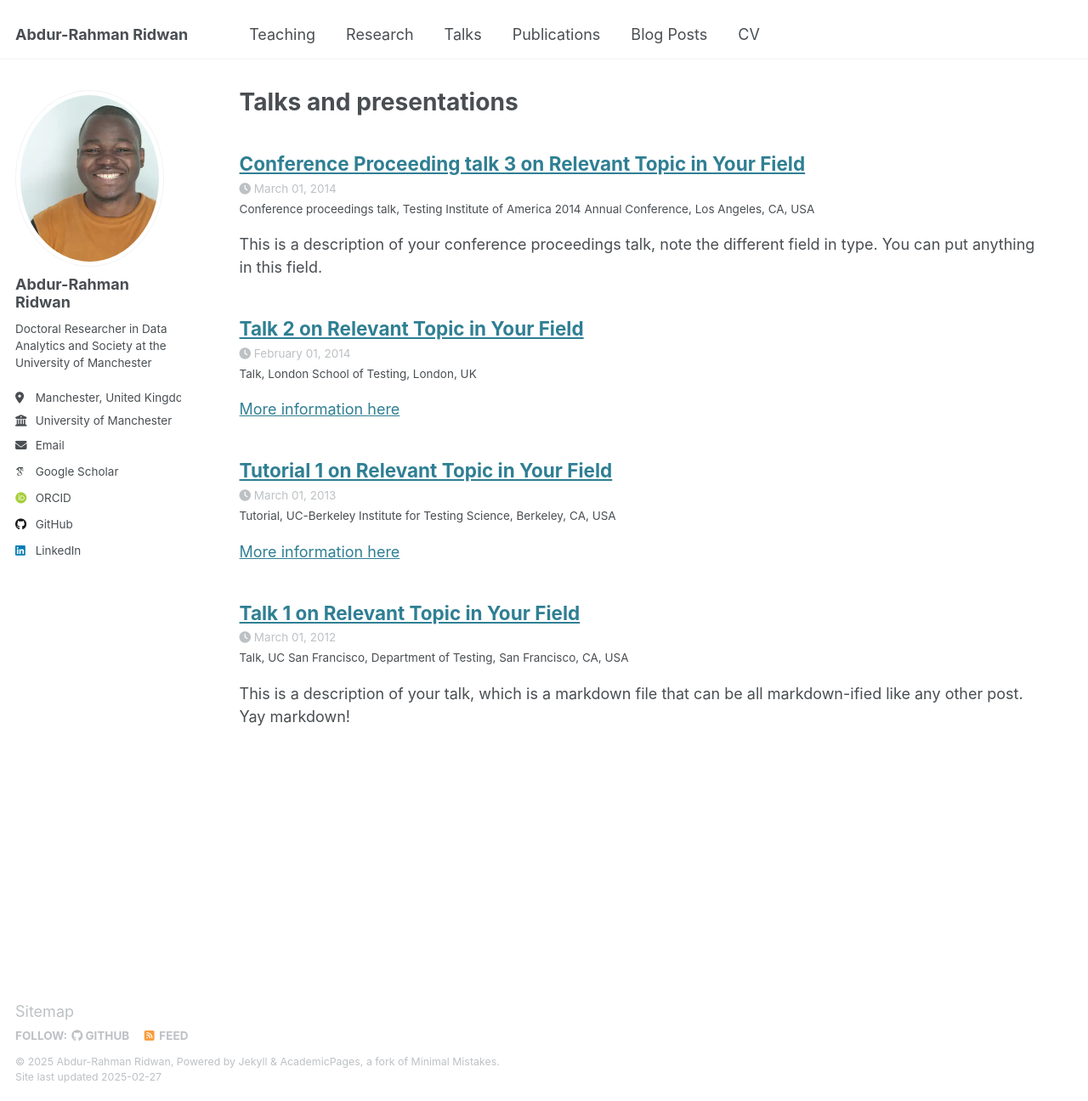
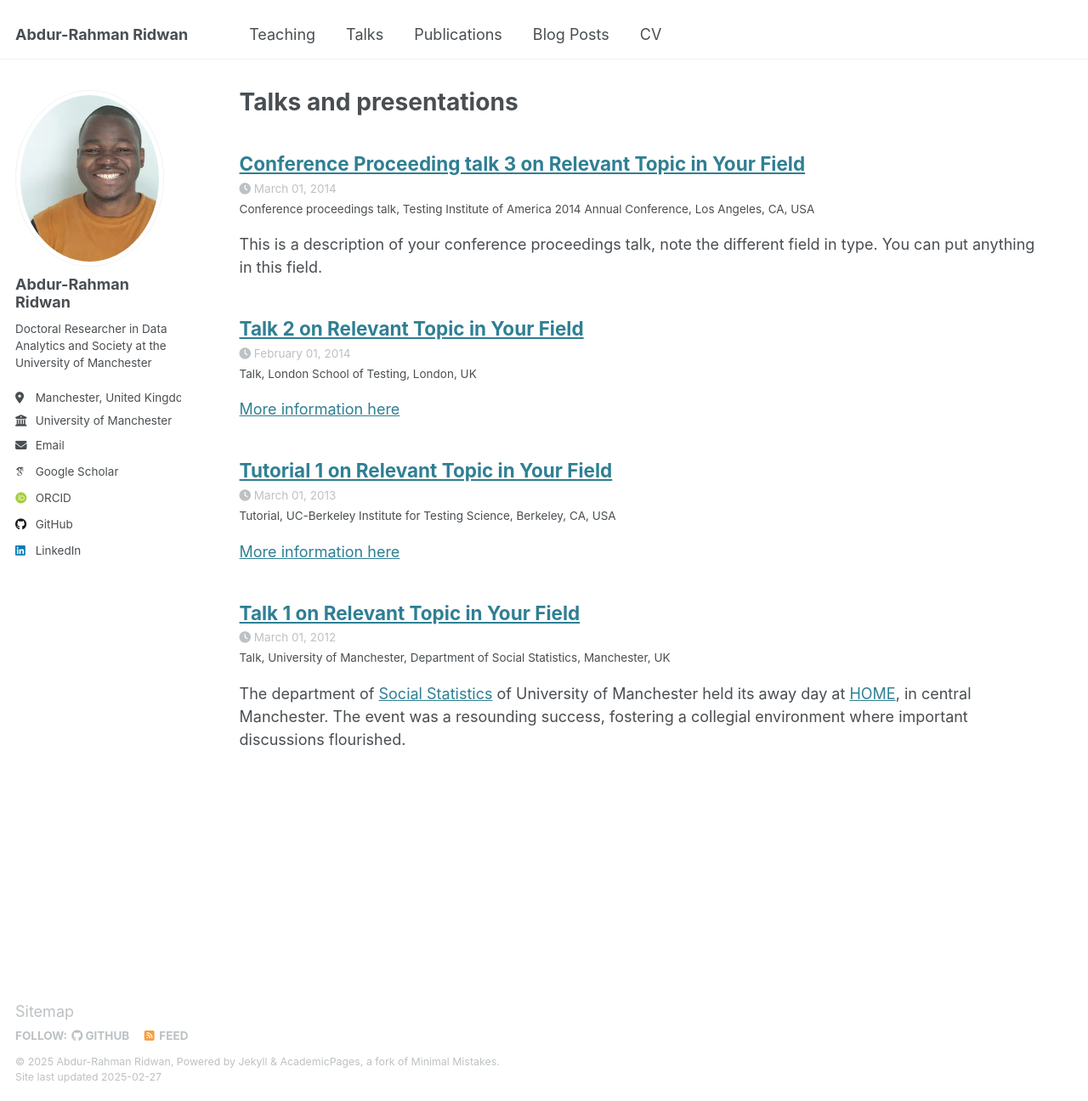
Before and after one commit to abdurrahmanlanrewaju/abdurrahmanlanrewaju.github.io, a Jekyll site: the page built from _pages/talks.html, in a window 1280 px wide and 1296 px high. Shown: the whole window at 85% size. Built offline with Jekyll 4.4.1, drawn with Linux system fonts in a browser that asks for light colours; some web fonts are replaced.

Commit message:
Edit the first talk page

```diff
--- a/_data/navigation.yml
+++ b/_data/navigation.yml
@@ -7,9 +7,6 @@
 main:
   - title: "Teaching"
     url: /teaching/
-
-  - title: "Research"
-    url: /research/
 
   - title: "Talks"
     url: /talks/
--- a/_talks/2012-03-01-talk-1.md
+++ b/_talks/2012-03-01-talk-1.md
@@ -2,10 +2,16 @@
 title: "Talk 1 on Relevant Topic in Your Field"
 collection: talks
 type: "Talk"
-permalink: /talks/2012-03-01-talk-1
-venue: "UC San Francisco, Department of Testing"
+permalink: /talks/2023-03-01-talk-1
+venue: "University of Manchester, Department of Social Statistics"
 date: 2012-03-01
-location: "San Francisco, CA, USA"
+location: "Manchester, UK"
 ---
 
-This is a description of your talk, which is a markdown file that can be all markdown-ified like any other post. Yay markdown!
+The department of [Social Statistics](https://www.socialsciences.manchester.ac.uk/social-statistics/) of University of Manchester held its away day at [HOME](https://homemcr.org/), in central Manchester. The event was a resounding success, fostering a collegial environment where important discussions flourished.
+
+Key themes included research collaborations within the department and support for early career academics. The day’s activities not only sparked meaningful conversations but also played a crucial role in shaping the future direction of the department.
+
+I presented an 10-minutes overview of my PhD research at the event and answered questions from the faculty members.
+
+![My Profile Picture](images/Away Day Presentation.jpeg)
```
Also changed, not shown: images/Away Day Presentation.jpeg (added).
